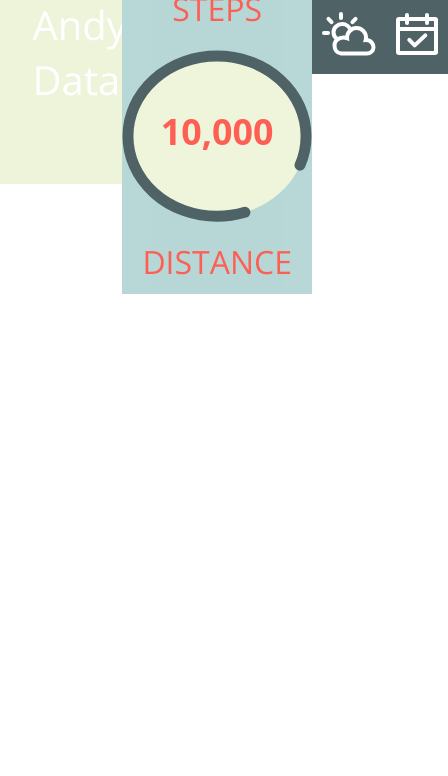
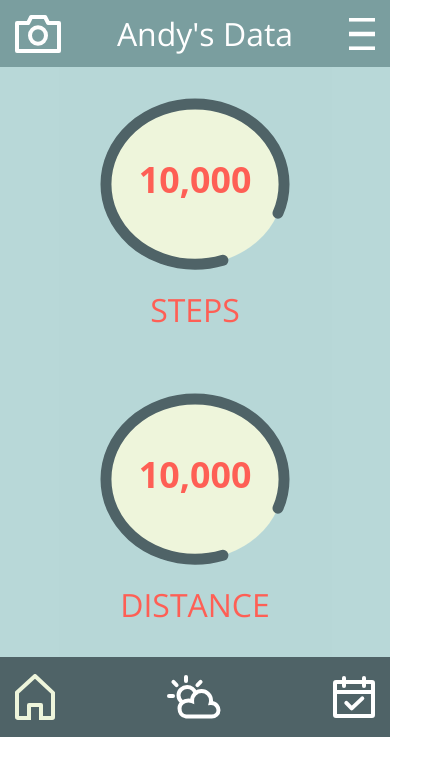
Before and after one commit to lauraturk/UX-UI-project-build, a plain HTML site: page index.html in a window 390 px wide. Shown: the whole page, 448 px wide, since content can reach past the window. Drawn offline with nearby package versions, Linux system fonts and the light colour scheme.

Commit message:
responsive good enough

```diff
--- a/index.html
+++ b/index.html
@@ -8,10 +8,10 @@
     <link href="https://fonts.googleapis.com/css?family=Open+Sans:300,700" rel="stylesheet">
   </head>
   <body>
-    <nav class="navbar">
-      <section id='top-section'>
+    <div>
+    <nav id='top-section'>
         <div id='andy-data'>
-          <h1 class="main-header">Andy's Data</h1>
+          <h1>Andy's Data</h1>
           <object type="image/svg+xml" alt="graph of something" class="line-graph" data="./images/line-graph.svg">line graph</object>
           <object type="image/svg+xml" alt="photo icon" class="photo icon" data="./images/photos.svg">line graph</object>
           <object type="image/svg+xml" alt="hamburger icon" class="hamburger icon" data="./images/hamburger-icon.svg">hamburger menu</object>
@@ -31,7 +31,6 @@
             </div>
           </div>
         </div>
-      </section
     </nav>
     <main class="graph-section">
       <section class="graph circle">
--- a/styles.css
+++ b/styles.css
@@ -6,9 +6,10 @@ body {
   font-family: 'Open Sans', sans-serif;
   margin: 0;
   width: 100%;
+  height: 100%;
 }
 
-.icon svg:hover {
+object svg:hover {
   fill: #FE5F55;
 }
 
@@ -77,7 +78,7 @@ article {
   padding-top: 12%;
 }
 
-main {
+.graph-section {
   display: flex;
   flex-wrap: wrap;
 }
@@ -107,19 +108,39 @@ main {
 }
 
 
-@media (max-width: 500px) {
- .navbar {
+@media (max-width: 1020px) {
+  .graph-svg svg::width {
+    width: 225px;
+  }
+}
+
+@media (max-width: 768px) {
+  h1 {
+    color: #FFFFFF;
+    font-weight: 300;
+    font-size: 32px;
+    text-align: center;
+    margin: 5px 0px;
+  }
+
+ #top-section {
+   background-color: #7A9E9F;
+   height: 67px;
+   width: 100%;
+ }
+
+ #andy-data {
    align-items: center;
-   background-color: #7A9E9F;
    display: flex;
    flex-direction: row;
-   height: 67px;
    justify-content: space-between;
    width: 100%;
  }
 
- .line-graph, .bar, .upcoming, .hidden {
-   display: none;
+ .photo,
+ .hamburger,
+ .home {
+   display: block;
  }
 
  .photo {
@@ -127,27 +148,13 @@ main {
  }
 
  .icon {
-   margin: 5px 10px;
- }
-
- .main-header {
-   color: #FFFFFF;
-   font-weight: 300;
-   text-align: center;
-   width: 90%;
+   margin: 5px 15px;
  }
 
  .graph-section {
    background-color: #B8D8D8;
-   height: 520px;
-   padding-top: 15px;
- }
-
- .graph {
-   height: 250px;
-   margin: 0 auto;
-   text-align: center;
-   width: 70%;
+   height: 876px;
+   /*padding-top: 15px;*/
  }
 
  .graph .graph-svg {
@@ -171,4 +178,32 @@ main {
    justify-content: space-between;
  }
 
+ .line-graph,
+ .upcoming {
+   display: none;
+ }
 }
+
+@media (max-width: 647px) {
+  .bar,
+  .hidden {
+    display: none;
+  }
+
+  .graph-section {
+    height: 590px;
+  }
+
+  .graph {
+    height: 50%;
+    margin: 0 auto;
+    text-align: center;
+    width: 70%;
+  }
+}
+
+@media (max-width: 375px) {
+  .graph-section {
+    height: 520px;
+  }
+}
```
Also changed, not shown: images/bar-graph.svg.
